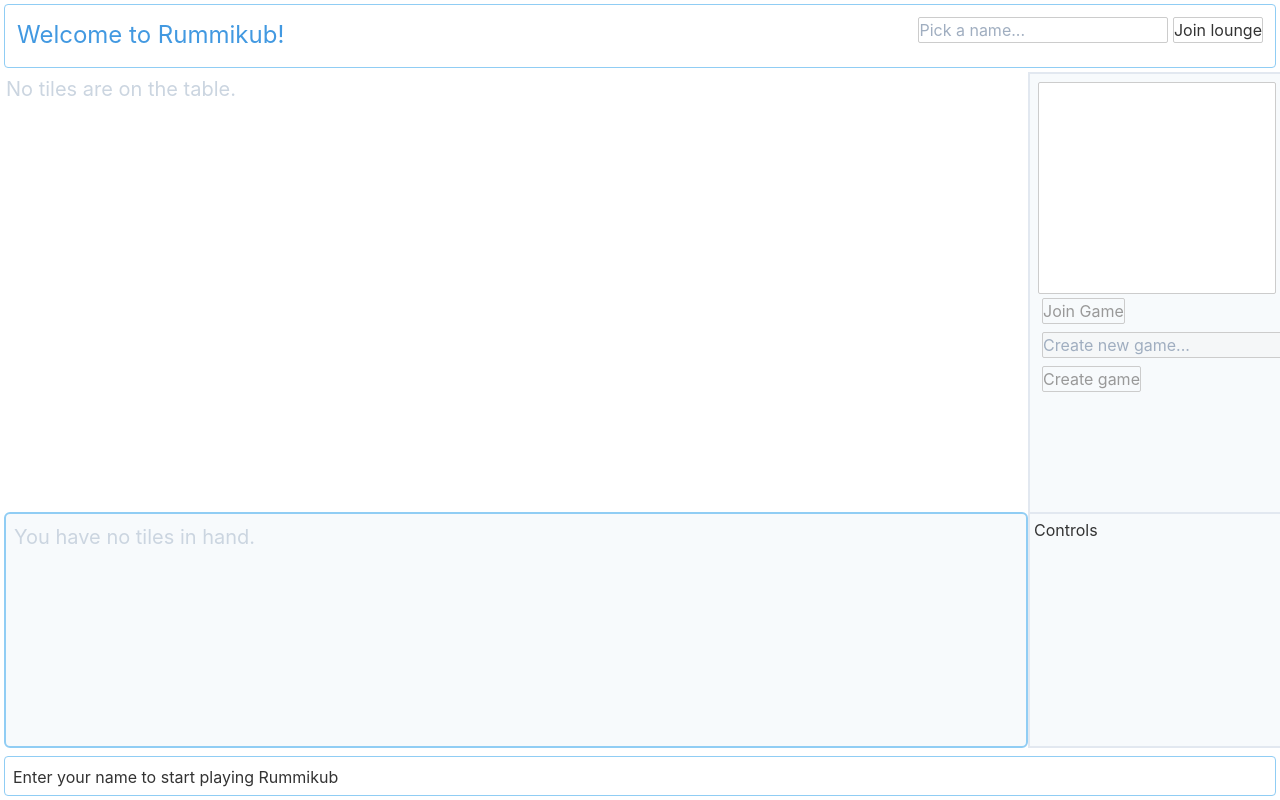
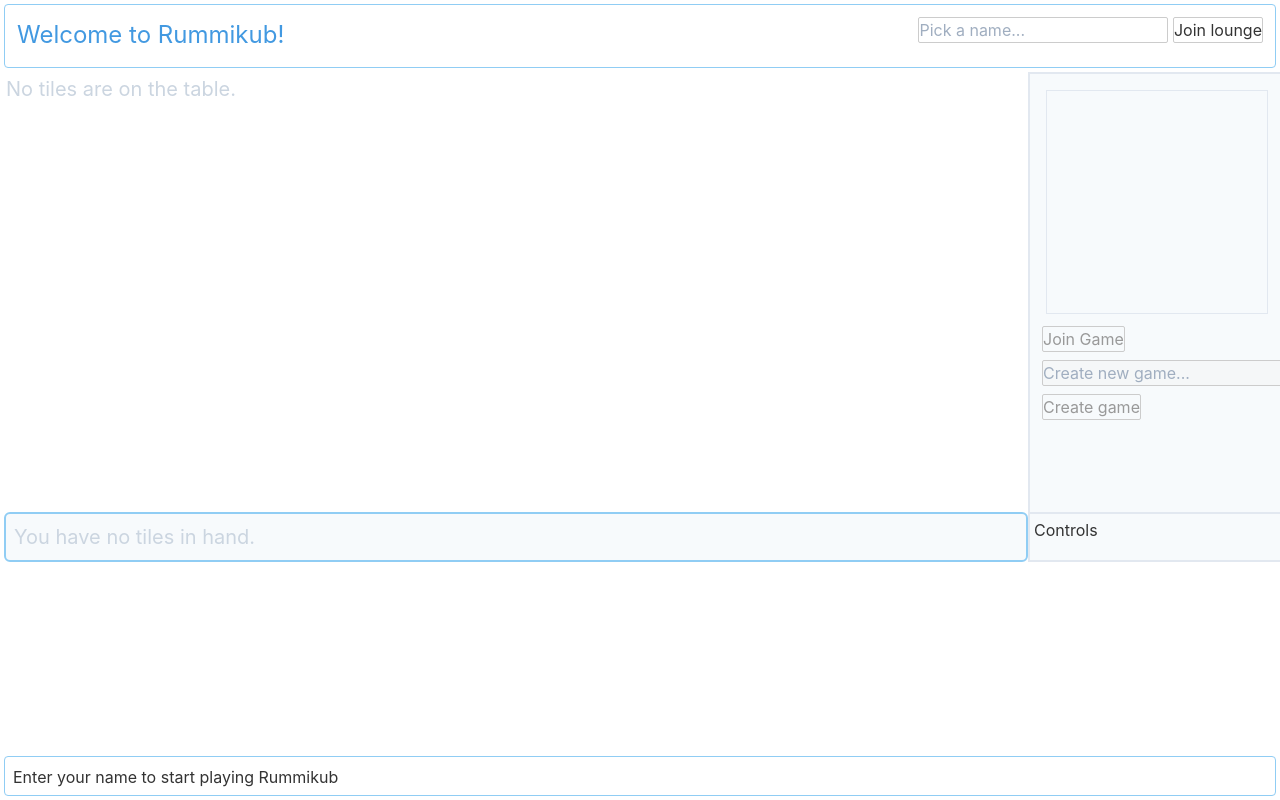
Before and after one commit to zlubsen/rummikub, a Svelte app in the folder client-svelte/: page / in a window 1280 px wide. Built offline with nearby package versions, Linux system fonts and the light colour scheme; what @tailwindcss/custom-forms, tailwindcss-font-inter would draw is missing.

Commit message:
More work on client
- Fix for full screen height and width on webkit
- Custom multiple select box (again, for UX on webkit)

```diff
--- a/client-svelte/src/App.svelte
+++ b/client-svelte/src/App.svelte
@@ -14,6 +14,8 @@
     let currentGame = undefined;
     $: gameState = games.has(currentGame) ? games.get(currentGame).gameState : null;
     $: isPlayersTurn = currentPlayer !== undefined && currentPlayer === playerId;
+
+    let serverAddress = "ws://192.168.8.158:8080/join"
 
     let connection;
     let logMessage;
@@ -217,16 +219,16 @@
     //     console.log("beforeunload");
     //     return true;
     // };
-    window.addEventListener('beforeunload', (event) => {
-        console.log("preventing navigating away...");
-        // Cancel the event as stated by the standard.
-        event.preventDefault();
-        // Chrome requires returnValue to be set.
-        event.returnValue = 'If you navigate away, you close the session...';
-    });
+    // window.addEventListener('beforeunload', (event) => {
+    //     console.log("preventing navigating away...");
+    //     // Cancel the event as stated by the standard.
+    //     event.preventDefault();
+    //     // Chrome requires returnValue to be set.
+    //     event.returnValue = 'If you navigate away, you close the session...';
+    // });
 
     function eventJoin(event) {
-        connection = new Connection(undefined, event.detail.playerName, receiveHandler, closeHandler);
+        connection = new Connection(serverAddress, event.detail.playerName, receiveHandler, closeHandler);
     }
 
     function eventLeave(event) {
@@ -293,6 +295,19 @@
         connection.sendJson(IDL.msgRequestPlayerList(playerId));
     }
 
+    // games.set("Aap",
+    //     {
+    //         gameName:"Aap"
+    //     });
+    // games.set("Noot",
+    //     {
+    //         gameName:"Noot"
+    //     });
+    // games.set("Mies",
+    //     {
+    //         gameName:"Mies"
+    //     });
+    //
     // table.set("xxsdf1",
     //     {
     //         id: "xxsdf1",
@@ -386,9 +401,10 @@
     //         ],
     //         isValid:true
     //     });
+
 </script>
 
-<div id="fullscreen-container" class="flex flex-col min-h-screen">
+<div id="fullscreen-container" class="flex flex-col full-screen-app w-screen">
     <header id="header" class="flex-0 h-16 border border-blue-300 rounded mt-1 mx-1 p-3">
         <span class="font-inter text-2xl text-blue-500">Welcome to Rummikub!</span>
         {#if playerName}
@@ -399,8 +415,9 @@
         {/if}
         <RegisterPlayer playerId="{playerId}" on:connect={eventJoin} on:disconnect={eventLeave}/>
     </header>
-    <main id="game" class="flex-auto w-full h-full grid grid-cols-5 m-1">
-        <div class="relative col-span-4 box-border"
+    <main class="flex-auto min-h-full">
+        <div id="game" class="inline-block h-full w-full grid grid-cols-5 m-1">
+        <div class="col-span-4 box-border"
             class:active-player={isPlayersTurn}
             class:inactive-player={!isPlayersTurn}>
             <GameBoard table="{table}"
@@ -431,6 +448,7 @@
                 on:takeFromHeap={eventTakeFromHeap}
             />
         </div>
+        </div>
     </main>
     <footer id="footer" class="flex-0 h-10 border border-blue-300 rounded m-1 p-2">
         <span class="font-inter">
@@ -449,10 +467,26 @@
 <!--</main>-->
 
 <style>
+    .full-screen-app {
+        @apply min-h-screen w-screen;
+        min-height: -webkit-fill-available;
+    }
     #game {
-        /*grid-template-columns: auto 2fr;*/
         grid-template-rows: 55vh auto;
     }
+    /*#game {*/
+    /*    grid-template-areas:    'header header'*/
+    /*                            'board game'*/
+    /*                            'hand control'*/
+    /*                            'footer footer';*/
+    /*    grid-template-rows: 55vh auto;*/
+    /*}*/
+    /*header {*/
+    /*    grid-area: header;*/
+    /*}*/
+    /*footer {*/
+    /*    grid-area: footer;*/
+    /*}*/
     .active-player {
         @apply border-2 border-blue-300 rounded-md;
     }
@@ -499,4 +533,6 @@
 <!-- - sanitise formatting of tile names in message: ‘Not all tiles were in player's hand. Played: (…)’-->
 <!-- - player without initial play can split/merge tiles on the table-->
 
-<!-- - non-local browser can sign into lounge, but does not see the games (web sockets know the correct IP?)-->
+<!-- - Label for player name is not cleared correctly after clicking 'Leave lounge' button-->
+<!-- - grid layout of game area does not display correctly in safari/ipad-->
+<!-- - board area stretches with only one row of tiles. It looks correct when there are multiple rows.-->
--- a/client-svelte/src/components/GameList.svelte
+++ b/client-svelte/src/components/GameList.svelte
@@ -1,12 +1,13 @@
 <script>
     import { createEventDispatcher } from 'svelte';
+    import SelectableList from "../components/SelectableList.svelte";
 
     const dispatch = createEventDispatcher();
 
     export let games;
     export let currentGame;
     export let playerId;
-    let selectedGame;
+    let selectedGame = "";
     let createGameName;
     $: isOwner = currentGame !== undefined && games.has(currentGame) && games.get(currentGame).owner == playerId;
     $: currentIsStarted = currentGame !== undefined && games.has(currentGame) && games.get(currentGame).gameState === "STARTED";
@@ -29,6 +30,7 @@
         dispatch('createGame', {
             gameName : createGameName
         });
+        createGameName = undefined;
     }
 
     function clickRemoveGame(event) {
@@ -51,11 +53,12 @@
 </script>
 
 <div id="gameList" class="border-l-2 border-t-2 bg-gray-100 h-full p-2">
-    <select id="games" size="10" bind:value={selectedGame} class="form-multiselect w-full block">
-    {#each [...games] as [id, game]}
-        <option value="{game.gameName}">{game.gameName}</option>
-    {/each}
-    </select>
+<!--    <select id="games" size="10" bind:value={selectedGame} class="form-multiselect w-full block">-->
+<!--    {#each [...games] as [id, game]}-->
+<!--        <option value="{game.gameName}">{game.gameName}</option>-->
+<!--    {/each}-->
+<!--    </select>-->
+    <SelectableList items="{[...games.values()]}" bind:selectedItem={selectedGame} />
     {#if currentGame }
         {#if isOwner }
             {#if currentIsStarted }
--- /dev/null
+++ b/client-svelte/src/components/SelectableList.svelte
@@ -0,0 +1,32 @@
+<script>
+
+export let items;
+export let selectedItem;
+
+function selectItem(event, item) {
+    event.stopPropagation();
+    selectedItem = item;
+}
+function unselect(event) {
+    selectedItem = undefined;
+}
+
+</script>
+
+<div class="bg-gray-100 p-2 overflow-y-scroll">
+        <ul class="border h-56" on:click={unselect}>
+            {#each items as item}
+                <li class="list-none p-1 font-inter text-base"
+                class:selected={item.gameName == selectedItem}
+                on:click={(event)=>selectItem(event, item.gameName)}>
+                    {item.gameName}
+                </li>
+            {/each}
+        </ul>
+</div>
+
+<style>
+    .selected {
+        @apply bg-blue-200 border;
+    }
+</style>
--- a/client-svelte/src/components/TileSet.svelte
+++ b/client-svelte/src/components/TileSet.svelte
@@ -1,6 +1,6 @@
 <script>
     import { createEventDispatcher, onDestroy } from 'svelte';
-    import { fade, scale } from 'svelte/transition';
+    import { scale } from 'svelte/transition';
     import { quintOut } from 'svelte/easing';
     import Tile from "./Tile.svelte";
     import { dragging } from "../stores/dragTiles.js";
@@ -14,6 +14,7 @@
 
     export let tileSet;
     export let location;
+
     let busyDragging = false;
     let dragSelf = false;
     let showSplitZones = false;
@@ -92,20 +93,21 @@
      on:mousemove={()=>{showSplitZones = true;}}
      class:bg-red-100="{!tileSet.isValid}"
      class="relative flex-none flex items-center px-2 py-1 mx-2 my-1 z-20 hover:bg-teal-200 hover:cursor-pointer">
+    {#if showMergeZones}
         <div class="merge-zones-container">
                 <div id={tileSet.id+ZONE_MERGE+0} class="w-5 h-full bg-gray-400 opacity-50 z-10"
-                 class:hidden="{!showMergeZones}"
                      on:drop={(event)=>eventDropMerge(event, tileSet.id, 0)}
                      on:dragover={(event)=>eventDragOver(event, tileSet.id)}
                      in:scale="{{duration: 400, opacity: 0.5, start: 0.5, easing: quintOut}}">&nbsp;</div>
                 {#each tileSet.tiles as tile, i}
                     <div id={tileSet.id+ZONE_MERGE+(i+1)} class="w-5 h-full bg-gray-400 opacity-50 z-10"
-                     class:hidden="{!showMergeZones}"
                          on:drop={(event)=>eventDropMerge(event, tileSet.id, i+1)}
                          on:dragover={(event)=>eventDragOver(event, tileSet.id)}
                          in:scale="{{duration: 400, opacity: 0.5, start: 0.5, easing: quintOut}}">&nbsp;</div>
                 {/each}
         </div>
+    {/if}
+<!--    class:hidden="{!showMergeZones}"-->
     {#each tileSet.tiles as tile, i}
         <Tile {tile}></Tile>
     {/each}
@@ -113,7 +115,7 @@
         {#each tileSet.tiles as tile, i}
             {#if i < (tileSet.tiles.length - 1)}
                 <div id={tileSet.id+ZONE_SPLIT + (i+1)} class="w-5 h-full hover:bg-gray-400 hover:cursor-ew-resize"
-                     class:hidden="{!showSplitZones}"
+                     class:hidden={!showSplitZones}
                      in:scale="{{duration: 400, opacity: 0.5, start: 0.5, easing: quintOut}}"
                      on:click={(event)=>eventClickSplit(event, tileSet.id, i+1)}>
                     &nbsp;
```
Also changed, not shown: 1 other file (tests, documents, lock files or other folders). Lines whose indentation alone changed are shown as unchanged.
